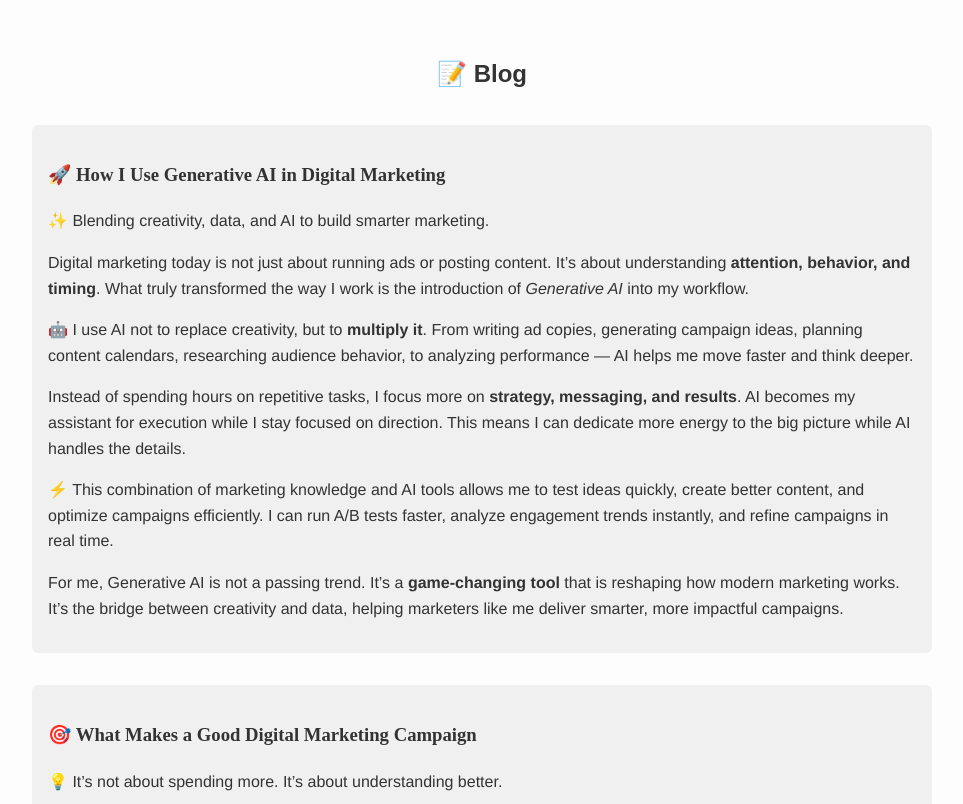
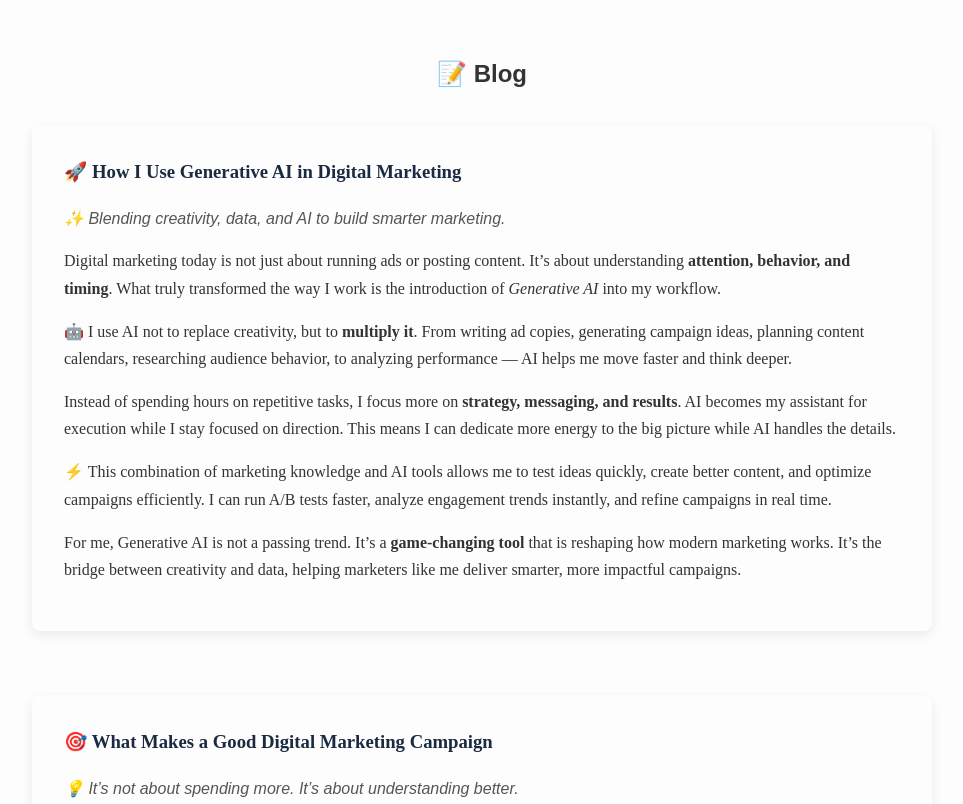
Before and after one commit to Roooounq/my-website, a plain HTML site: page index.html in a window 1280 px wide. Shown: the part 2260-3064 px from the top of the page, without its empty margins (158-1121 px from the left). Drawn offline with Linux system fonts and the light colour scheme.

Commit message:
Add styles for blog post layout and typography
Added styles for blog posts including background, padding, border-radius, and font settings.

```diff
--- a/style.css
+++ b/style.css
@@ -105,6 +105,34 @@
   padding: 1rem;
   border-radius: 6px;
 }
+@import url('https://fonts.googleapis.com/css2?family=Lora:wght@400;600&family=Poppins:wght@400;600&display=swap');
+
+.blog-post {
+  background: #fdfdfd;
+  padding: 2rem;
+  border-radius: 8px;
+  box-shadow: 0 4px 12px rgba(0,0,0,0.08);
+  margin-bottom: 2rem;
+  font-family: 'Lora', serif;
+}
+
+.blog-post h3 {
+  margin-top: 0;
+  color: #1a2a40;
+  font-family: 'Poppins', sans-serif;
+}
+
+.blog-post .excerpt {
+  font-style: italic;
+  color: #555;
+  margin-bottom: 1rem;
+  font-family: 'Poppins', sans-serif;
+}
+
+.blog-post .content p {
+  margin-bottom: 1rem;
+  line-height: 1.7;
+}
 
 /* Timeline */
 .timeline-item {
```
